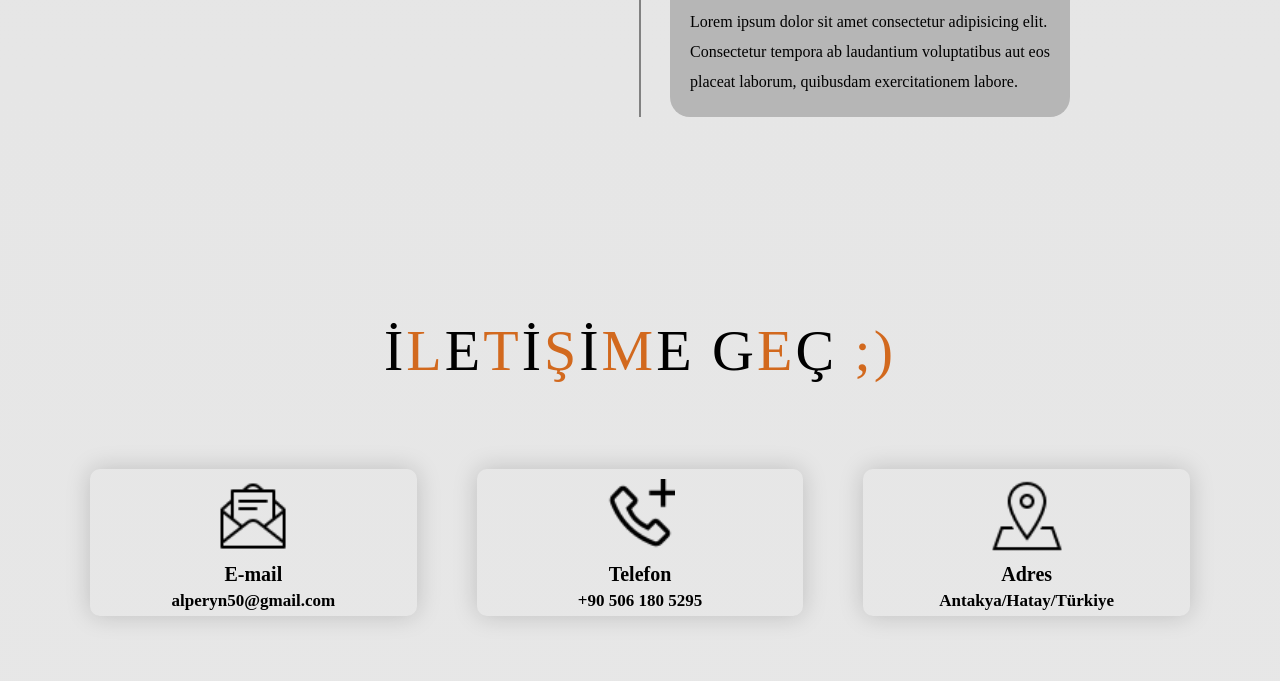
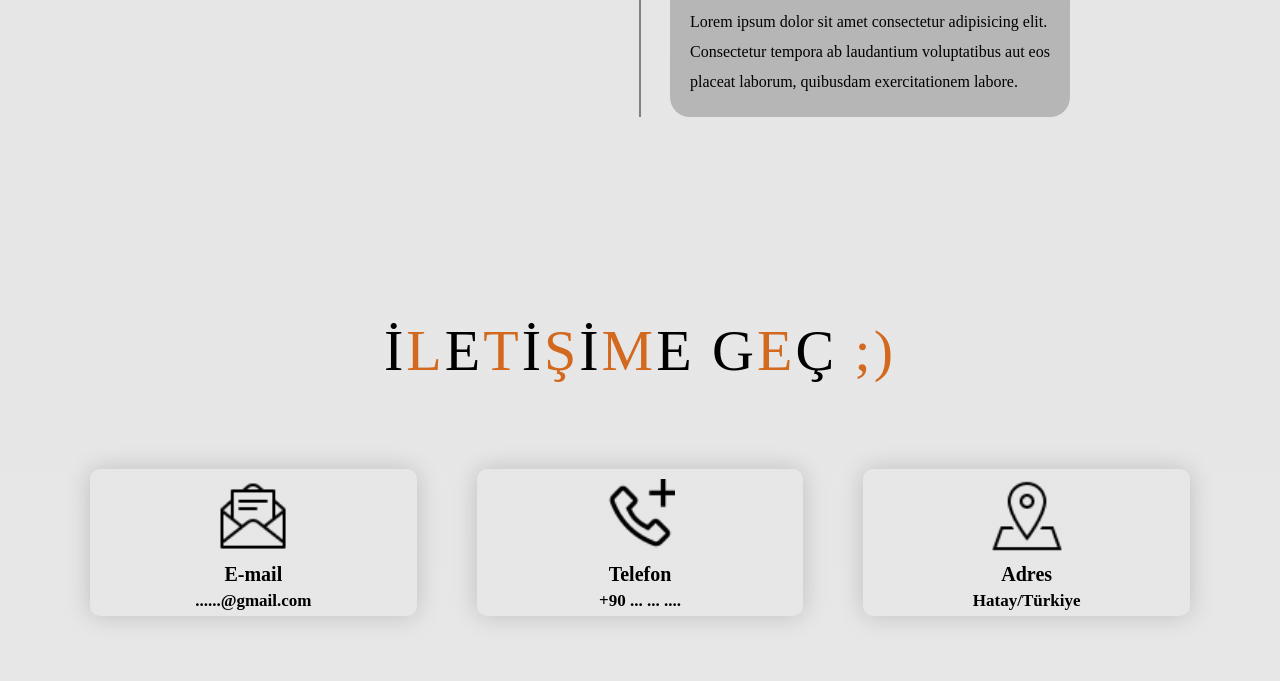
Before and after one commit to alper50/alper50.github.io, a plain HTML site: page index.html in a window 1280 px wide. Shown: the part 3840-4521 px from the top of the page. Drawn offline with Linux system fonts and the light colour scheme; a web font is replaced by a local one.

Commit message:
Update index.html

```diff
--- a/index.html
+++ b/index.html
@@ -132,7 +132,7 @@
                     </div>
                     <div class="contact-info">
                         <h1>E-mail</h1>
-                        <h2>alperyn50@gmail.com</h2>
+                        <h2>......@gmail.com</h2>
                     </div>
                 </div>
                 <div class="contact-card">
@@ -141,7 +141,7 @@
                     </div>
                     <div class="contact-info">
                         <h1>Telefon</h1>
-                        <h2>+90 506 180 5295</h2>
+                        <h2>+90 ... ... ....</h2>
                     </div>
                 </div>
                 <div class="contact-card">
@@ -150,7 +150,7 @@
                     </div>
                     <div class="contact-info">
                         <h1>Adres</h1>
-                        <h2>Antakya/Hatay/Türkiye</h2>
+                        <h2>Hatay/Türkiye</h2>
                     </div>
                 </div>
             </div>
```
